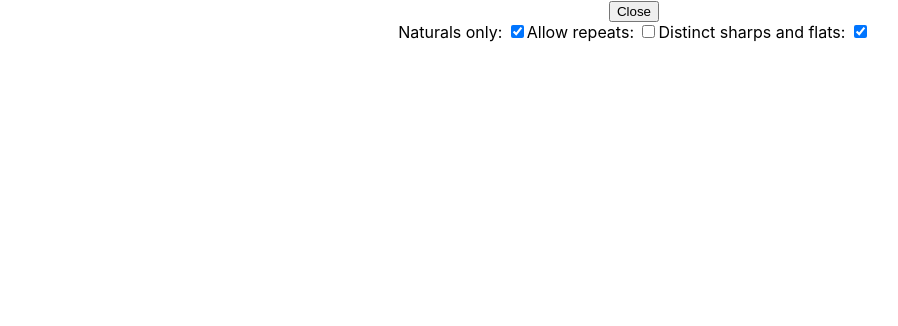
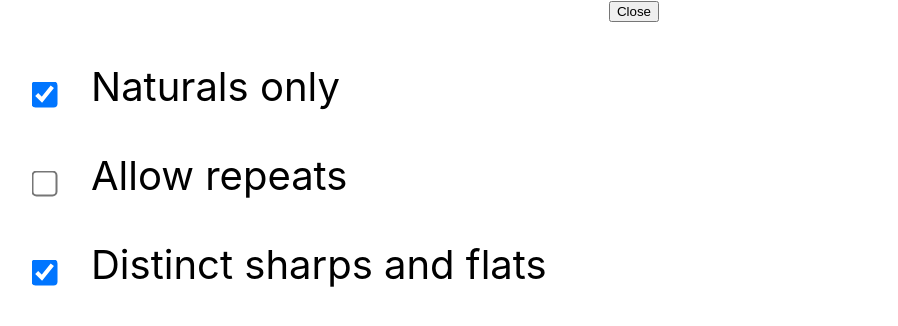
Before and after one commit to kylejlin/rand-note, a React (Create React App) app: page / in a window 1280 px wide. Both pictures are taken after a click on the button "Settings". Shown: the top 326 px of the page, without its empty margins (6-904 px from the left). Built offline with nearby package versions, Linux system fonts and the light colour scheme.

Commit message:
Improve settings page

```diff
--- a/src/App.css
+++ b/src/App.css
@@ -26,6 +26,31 @@ body {
   height: 100vh;
 }
 
+.Settings {
+  text-align: left;
+  padding-left: calc(0.05 * var(--minor-axis));
+  font-size: calc(0.05 * var(--minor-axis));
+}
+
+.Setting {
+  display: block;
+  margin-top: calc(0.05 * var(--minor-axis));
+}
+
+.Setting input {
+  margin-right: calc(0.05 * var(--minor-axis));
+
+  /* Scale checkboxes.
+     Based on https://stackoverflow.com/a/10415275/7215455
+  */
+  --checkbox-scale: 2;
+  -ms-transform: scale(var(--checkbox-scale)); /* IE */
+  -moz-transform: scale(var(--checkbox-scale)); /* FF */
+  -webkit-transform: scale(var(--checkbox-scale)); /* Safari and Chrome */
+  -o-transform: scale(var(--checkbox-scale)); /* Opera */
+  transform: scale(var(--checkbox-scale));
+}
+
 .CurrentNote {
   color: black;
   background-color: #d8d8d8;
--- a/src/App.tsx
+++ b/src/App.tsx
@@ -55,30 +55,30 @@ export default class App extends React.Component<{}, State> {
         <section>
           <button onClick={this.onCloseSettingsClick}>Close</button>
         </section>
-        <section>
-          <label>
-            Naturals only:{" "}
+        <section className="Settings">
+          <label className="Setting">
             <input
               type="checkbox"
               checked={this.state.settings.naturalsOnly}
               onChange={this.onNaturalsOnlyChange}
             />
+            Naturals only
           </label>
-          <label>
-            Allow repeats:{" "}
+          <label className="Setting">
             <input
               type="checkbox"
               checked={this.state.settings.allowRepeats}
               onChange={this.onAllowRepeatsChange}
             />
+            Allow repeats
           </label>
-          <label>
-            Distinct sharps and flats:{" "}
+          <label className="Setting">
             <input
               type="checkbox"
               checked={this.state.settings.distinctSharpsAndFlats}
               onChange={this.onDistinctSharpsAndFlatsChange}
             />
+            Distinct sharps and flats
           </label>
         </section>
       </div>
```
